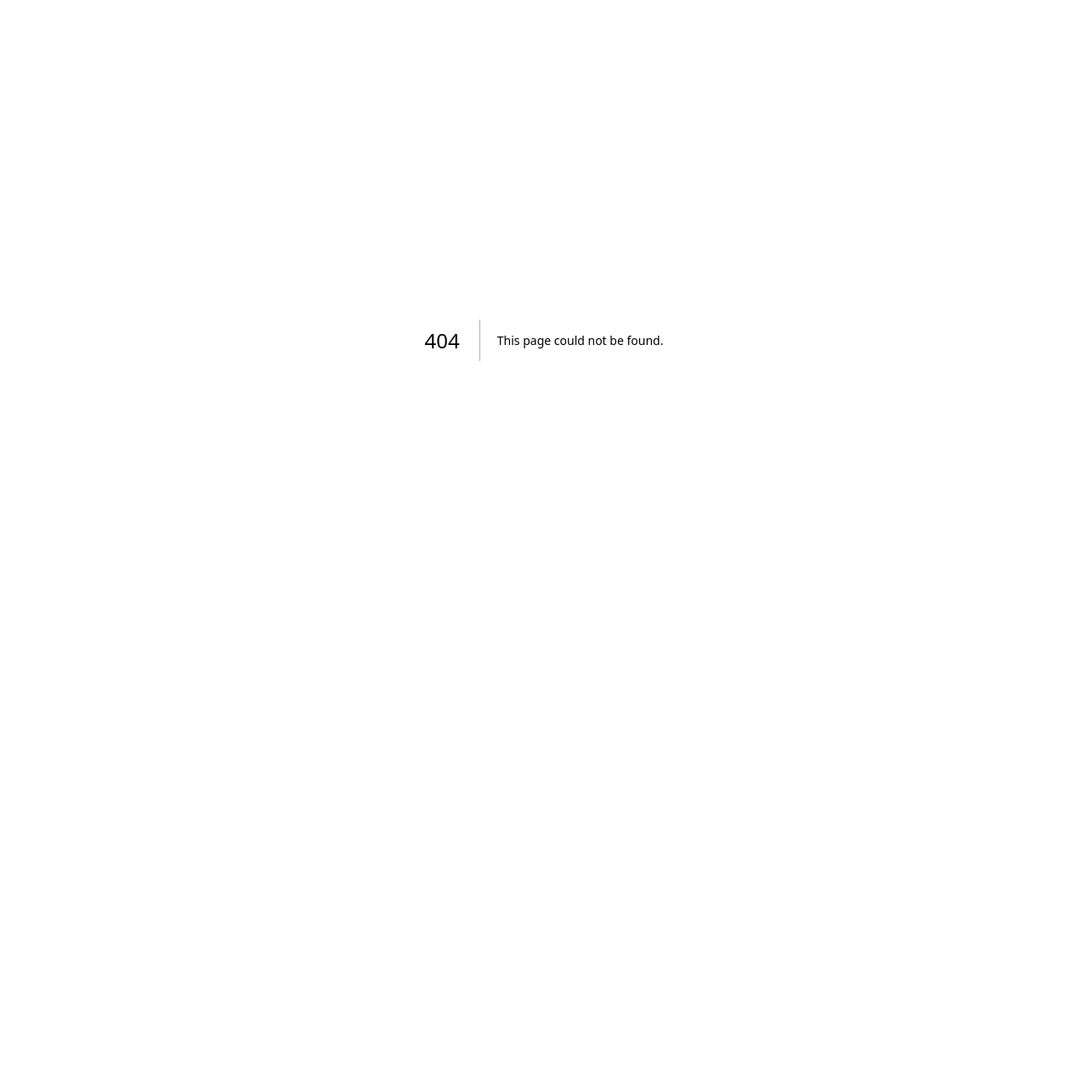
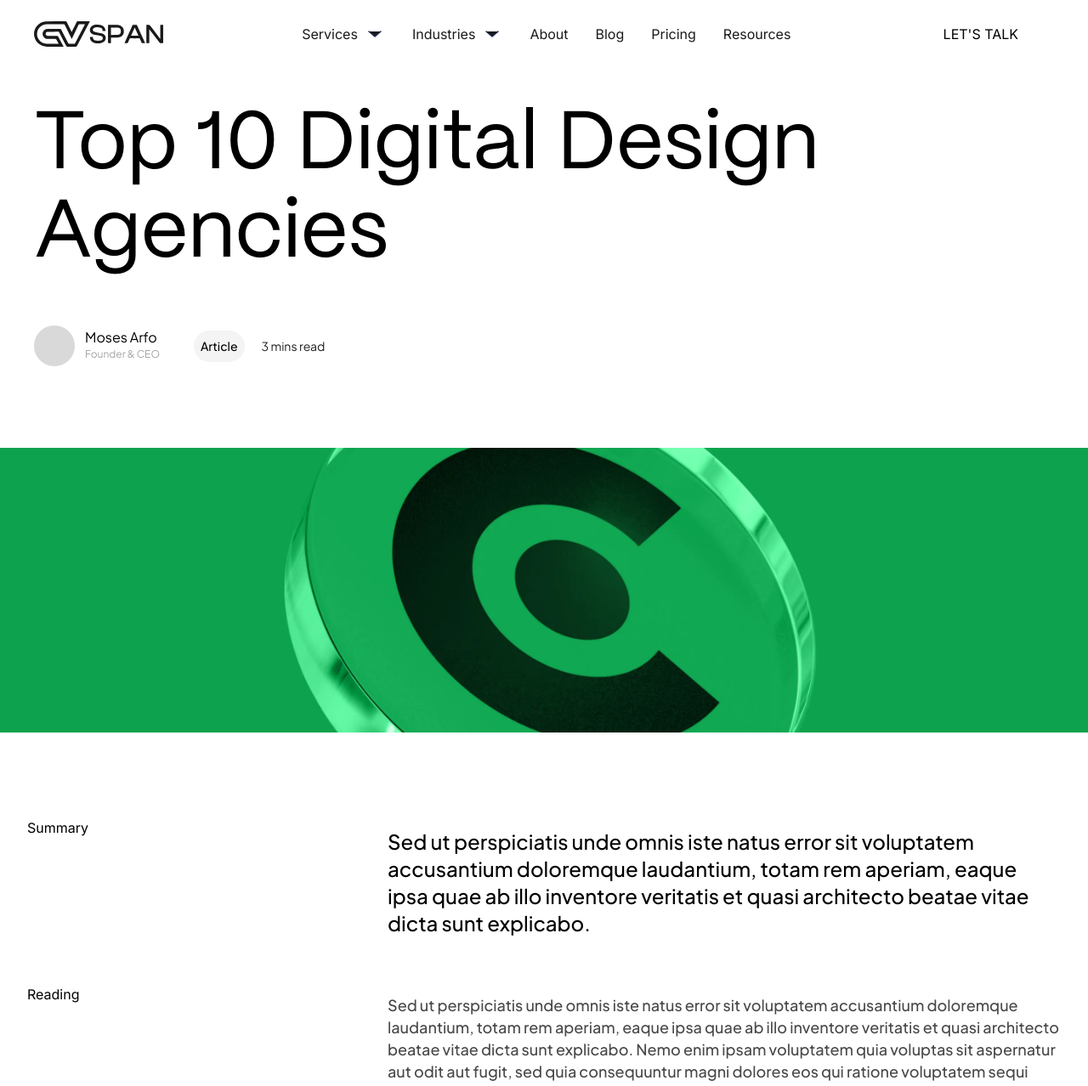
Before and after one commit to cvspan/cvspan-web, a Next.js app: page /blog-post in a window 1280 px wide. Before the commit this address had no page. Shown: the top 1278 px of the page at 85% size. Before the commit the page ends 800 px from the top, so only its background shows below. Built offline with nearby package versions, Linux system fonts and the light colour scheme.

Commit message:
feat: added a blog post page

```diff
--- /dev/null
+++ b/src/app/(root)/blog-post/page.tsx
@@ -0,0 +1,12 @@
+import BlogPost from '@/components/pages/blogPost'
+import React from 'react'
+
+function page() {
+  return (
+    <div>
+      <BlogPost/>
+    </div>
+  )
+}
+
+export default page
--- /dev/null
+++ b/src/components/molecules/blogPostLanding/index.tsx
@@ -0,0 +1,38 @@
+import Image from 'next/image'
+import React from 'react'
+import Rectangle from '../../../../public/assets/images/Rectangle.png';
+
+const BlogPostLanding = () => {
+  return (
+    <>
+
+    <div className="mx-auto w-full max-w-[1200px] pb-24 pt-10">
+        <div>
+            <h1 className='text-[96px] leading-[103.68px] font-pp-mori'>
+        Top 10 Digital Design Agencies
+
+            </h1>
+            <div className='flex items-center mt-14 gap-10'>
+                <div className='flex items-center gap-3'>
+
+                <div className='h-[48px] w-[48px] rounded-full bg-[#D9D9D9]'></div>
+                <div className='flex flex-col'>
+                <h1 className='text-[16px] leading-5 font-eudoxus font-[400]'>Moses Arfo</h1>
+                <span className='text-[12px] text-[#A3A3A3] leading-[20px] font-eudoxus font-[400]'>Founder & CEO</span>
+                </div>
+
+                </div>
+                <div className='flex gap-5 items-center'>
+                <p className='bg-[#F4F4F4] rounded-[20px] p-2 text-[14px] font-eudoxus font-medium'>Article</p>
+                <p className='font-eudoxus font-[400] text-[14px] leading-[22px] text-[#1A1A1A]'>3 mins read</p>
+                </div>
+
+            </div>
+        </div>
+    </div>
+    <Image src={Rectangle} alt=''/>
+    </>
+  )
+}
+
+export default BlogPostLanding
--- /dev/null
+++ b/src/components/molecules/blogSummary/index.tsx
@@ -0,0 +1,72 @@
+import React from 'react';
+
+const Summary = () => {
+    return (
+        <div className="mx-auto mt-10 flex h-[100%] w-[100%] max-w-[1200px] flex-col items-center justify-center pb-24 pt-10">
+            <div className="flex w-[1200px] flex-row justify-center p-5">
+                <div className="bg-red flex justify-between gap-10">
+                    <div className="w-[384px]">
+                        <p>Summary</p>
+                    </div>
+                    <div className="pt-3">
+                        <div className="w-[792px]">
+                            <p className="text-align pb-4 font-eudoxus text-[24px] font-[500] leading-[32px] text-black">
+                                Sed ut perspiciatis unde omnis iste natus error sit voluptatem accusantium doloremque
+                                laudantium, totam rem aperiam, eaque ipsa quae ab illo inventore veritatis et quasi
+                                architecto beatae vitae dicta sunt explicabo.
+                            </p>
+                        </div>
+                    </div>
+                </div>
+            </div>
+            <div className="flex w-[1200px] flex-row justify-center p-5">
+                <div className="bg-red flex justify-between gap-10">
+                    <div className="w-[384px]">
+                        <p>Reading</p>
+                    </div>
+                    <div className="pt-3">
+                        <div className="w-[792px]">
+                            <p className="text-align pb-4 font-eudoxus text-[18px] font-[500] leading-[26px] text-[#484848]">
+                                Sed ut perspiciatis unde omnis iste natus error sit voluptatem accusantium doloremque
+                                laudantium, totam rem aperiam, eaque ipsa quae ab illo inventore veritatis et quasi
+                                architecto beatae vitae dicta sunt explicabo. Nemo enim ipsam voluptatem quia voluptas
+                                sit aspernatur aut odit aut fugit, sed quia consequuntur magni dolores eos qui ratione
+                                voluptatem sequi nesciunt. Neque porro quisquam est, qui dolorem ipsum quia dolor sit
+                                amet, consectetur, adipisci velit, sed quia non numquam eius modi tempora incidunt ut
+                                labore et dolore magnam aliquam quaerat voluptatem.
+                                <br />
+                                <br />
+                             Sed ut perspiciatis unde omnis iste
+                                natus error sit voluptatem accusantium doloremque laudantium, totam rem aperiam, eaque
+                                ipsa quae ab illo inventore veritatis et quasi architecto beatae vitae dicta sunt
+                                explicabo. Nemo enim ipsam voluptatem quia voluptas sit aspernatur aut odit aut fugit,
+                                sed quia consequuntur magni dolores eos qui ratione voluptatem sequi nesciunt. Neque
+                                porro quisquam est, qui dolorem ipsum quia dolor sit amet, consectetur, adipisci velit,
+                                sed quia non numquam eius modi tempora incidunt ut labore et dolore magnam aliquam
+                                quaerat voluptatem.
+                                <br />
+                                <br />
+                                 Sed ut perspiciatis unde omnis iste natus error sit voluptatem
+                                accusantium doloremque laudantium, totam rem aperiam, eaque ipsa quae ab illo inventore
+                                veritatis et quasi architecto beatae vitae dicta sunt explicabo. Nemo enim ipsam
+                                voluptatem quia voluptas sit aspernatur aut odit aut fugit, sed quia consequuntur magni
+                                dolores eos qui ratione voluptatem sequi nesciunt. Neque porro quisquam est, qui dolorem
+                                ipsum quia dolor sit amet, consectetur, adipisci velit, sed quia non numquam eius modi
+                                tempora incidunt ut labore et dolore magnam aliquam quaerat voluptatem. Sed ut
+                                perspiciatis unde omnis iste natus error sit voluptatem accusantium doloremque
+                                laudantium, totam rem aperiam, eaque ipsa quae ab illo inventore veritatis et quasi
+                                architecto beatae vitae dicta sunt explicabo. Nemo enim ipsam voluptatem quia voluptas
+                                sit aspernatur aut odit aut fugit, sed quia consequuntur magni dolores eos qui ratione
+                                voluptatem sequi nesciunt. Neque porro quisquam est, qui dolorem ipsum quia dolor sit
+                                amet, consectetur, adipisci velit, sed quia non numquam eius modi tempora incidunt ut
+                                labore et dolore magnam aliquam quaerat voluptatem.
+                            </p>
+                        </div>
+                    </div>
+                </div>
+            </div>
+        </div>
+    );
+};
+
+export default Summary;
--- /dev/null
+++ b/src/components/pages/blogPost/index.tsx
@@ -0,0 +1,21 @@
+import Cta from '@/components/molecules/CTA'
+import BlogPostLanding from '@/components/molecules/blogPostLanding'
+import Summary from '@/components/molecules/blogSummary'
+import Footer from '@/components/molecules/layout/footer'
+import Navbar from '@/components/molecules/layout/navbar'
+import React from 'react'
+
+const BlogPost = () => {
+  return (
+<>
+
+    <Navbar light />
+    <BlogPostLanding/>
+    <Summary/>
+    <Cta/>
+    <Footer/>
+        </>
+  )
+}
+
+export default BlogPost
```
Also changed, not shown: public/assets/images/Rectangle.png (added), 1 other file (tests, documents, lock files or other folders).
